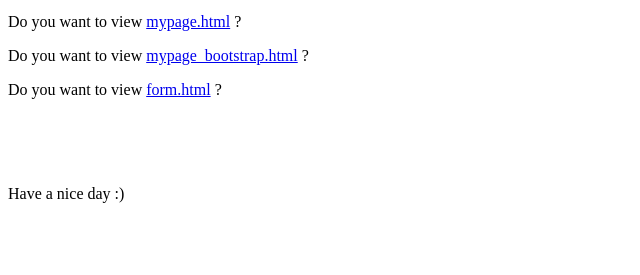
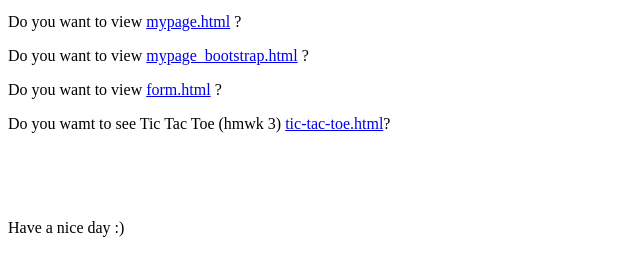
Before and after one commit to viwo3022/Vienna-Website, a plain HTML site: page index.html in a window 1280 px wide. Shown: the part 101-376 px from the top of the page, without its empty margins (0-640 px from the left). Drawn offline with Linux system fonts and the light colour scheme.

Commit message:
Update index.html

```diff
--- a/index.html
+++ b/index.html
@@ -13,6 +13,7 @@
     <p>Do you want to view <a href="mypage.html">mypage.html</a> ?</p>
     <p>Do you want to view <a href="mypage_bootstrap.html">mypage_bootstrap.html</a> ?</p>
     <p>Do you want to view <a href="form.html">form.html</a> ?</p>
+    <p>Do you wamt to see Tic Tac Toe (hmwk 3) <a href= "tic-tac-toe.html"> tic-tac-toe.html</a>?</p>
     <br>
     <br>
     <br>
```
